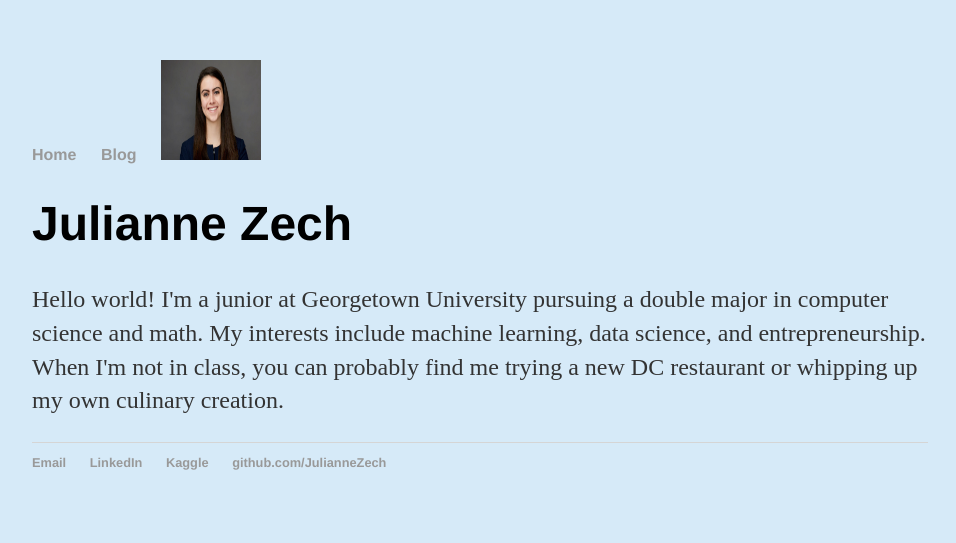
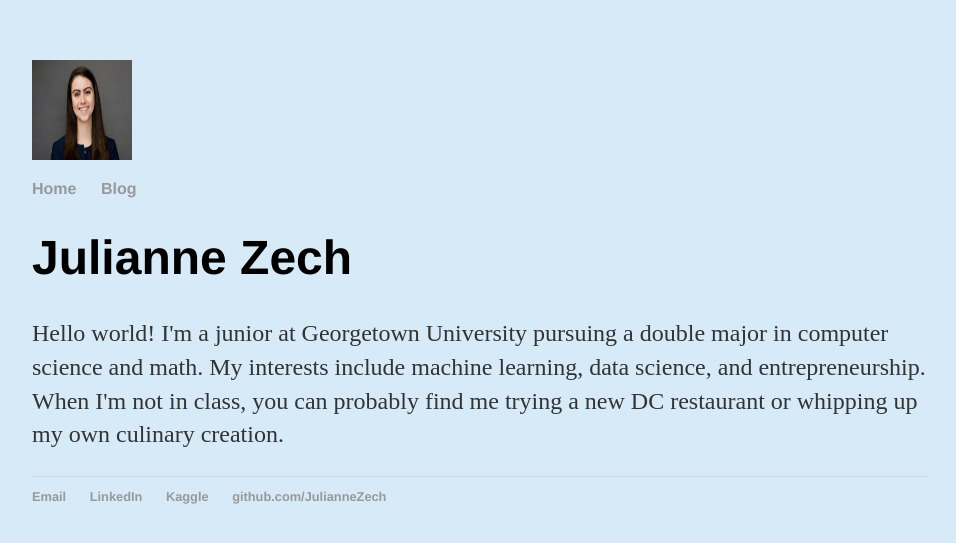
Before and after one commit to JulianneZech/JulianneZech.github.io, a Jekyll site: the page built from index.html, in a window 1280 px wide. Shown: the top 543 px of the page, without its empty margins (160-1116 px from the left). Built offline with Jekyll 4.4.1, drawn with Linux system fonts in a browser that asks for light colours.

Commit message:
Update default.html

```diff
--- a/_layouts/default.html
+++ b/_layouts/default.html
@@ -3,6 +3,7 @@
 	<body style="background-color:#D6EAF8">
 		<head>
 			<title>{{ page.title }}</title>
+			<img src="headshot_final.jpg" width="384" height="256"class="resize">
 			<!-- link to main stylesheet -->
 			<link rel="stylesheet" type="text/css" href="/css/main.css">
 		</head>
@@ -11,7 +12,6 @@
 	    		<ul>
 	        		<li><a href="/">Home</a></li>
 	        		<li><a href="/blog">Blog</a></li>
-				<img src="headshot_final.jpg" width="128" height="128"class="resize">
 	    		</ul>
 			</nav>
 			<div class="container">
```
